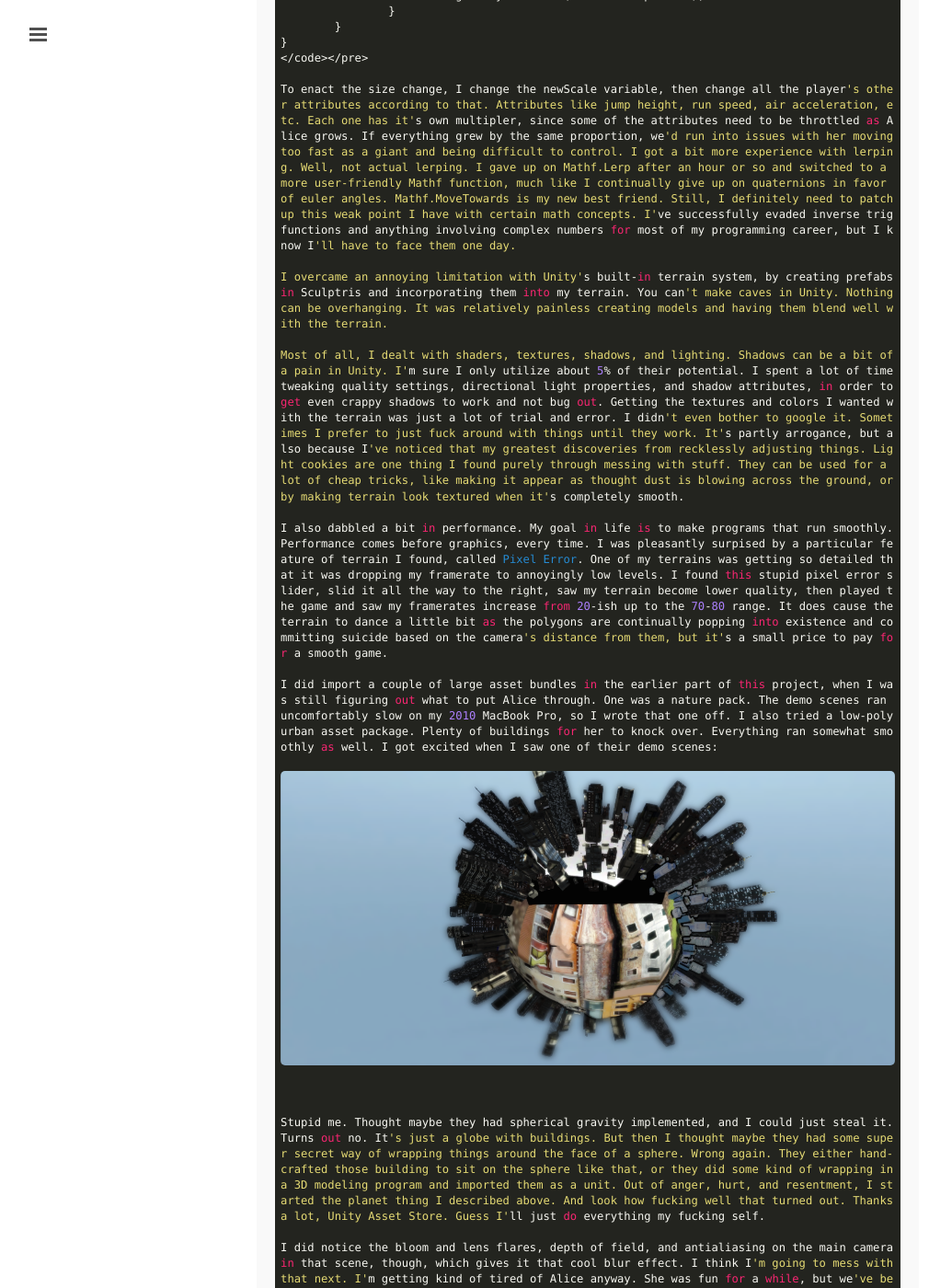
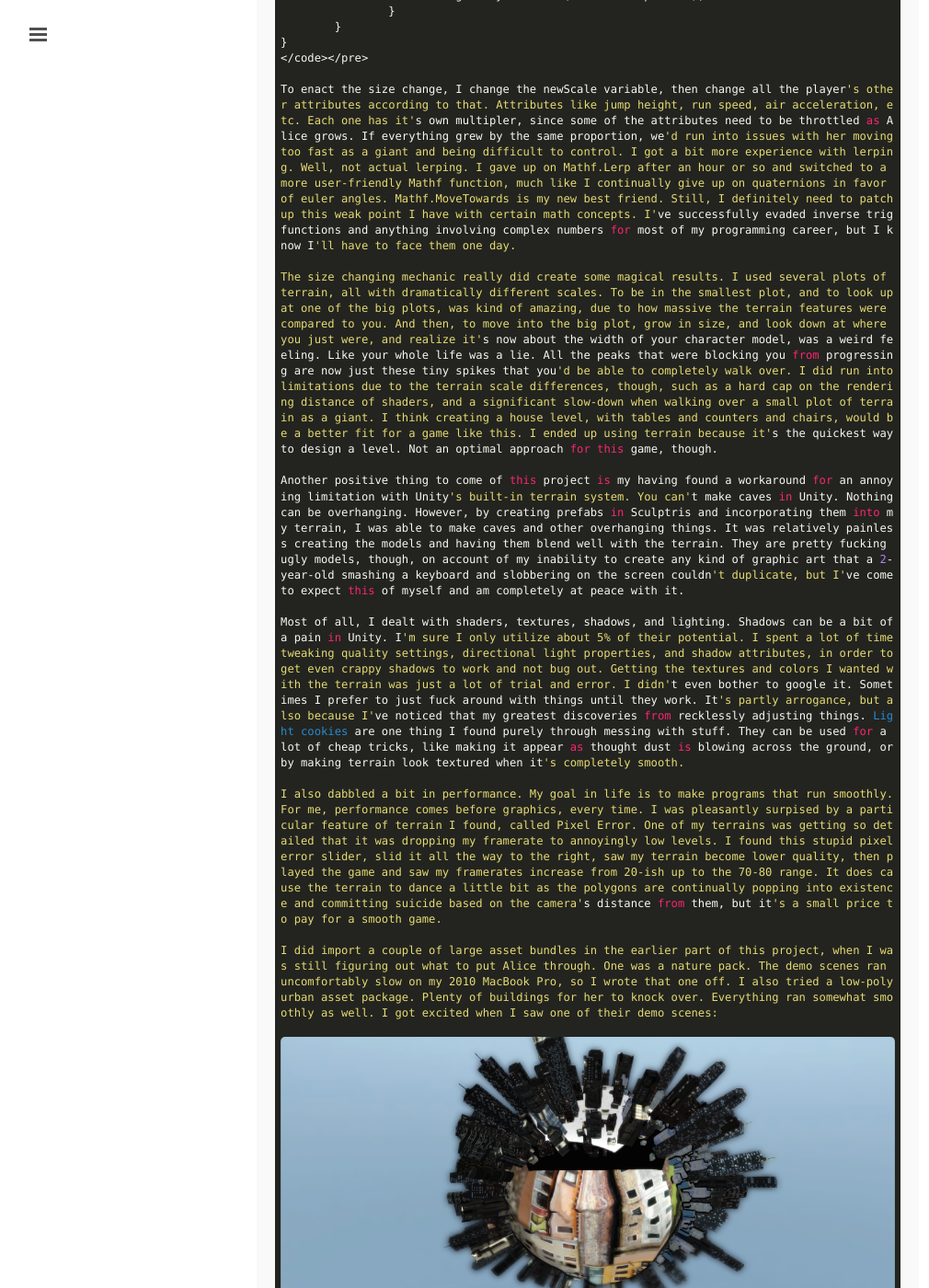
Before and after one commit to apiotrow/apiotrow.github.io, a Jekyll site: the page built from _posts/2014-09-05-Alice.md, in a window 1280 px wide and 1400 px high, scrolled down 4503 px. Shown: the whole window at 92% size, without its empty margins (1-1011 px from the left). Built offline with Jekyll 4.4.1, drawn with Linux system fonts in a browser that asks for light colours; Markdown is read by kramdown in place of the engine named in the settings; some of the changed text lies outside the part shown.

Commit message:
2014-09-05 post

```diff
--- a/_posts/2014-09-05-Alice.md
+++ b/_posts/2014-09-05-Alice.md
@@ -190,16 +190,18 @@
 
 To enact the size change, I change the newScale variable, then change all the player's other attributes according to that. Attributes like jump height, run speed, air acceleration, etc. Each one has it's own multipler, since some of the attributes need to be throttled as Alice grows. If everything grew by the same proportion, we'd run into issues with her moving too fast as a giant and being difficult to control. I got a bit more experience with lerping. Well, not actual lerping. I gave up on Mathf.Lerp after an hour or so and switched to a more user-friendly Mathf function, much like I continually give up on quaternions in favor of euler angles. <a href="http://docs.unity3d.com/ScriptReference/Mathf.MoveTowards.html">Mathf.MoveTowards</a> is my new best friend. Still, I definitely need to patch up this weak point I have with certain math concepts. I've successfully evaded inverse trig functions and anything involving complex numbers for most of my programming career, but I know I'll have to face them one day.
 
-I overcame an annoying limitation with Unity's built-in terrain system, by creating prefabs in Sculptris and incorporating them into my terrain. You can't make caves in Unity. Nothing can be overhanging. It was relatively painless creating models and having them blend well with the terrain.
+The size changing mechanic really did create some magical results. I used several plots of terrain, all with dramatically different scales. To be in the smallest plot, and to look up at one of the big plots, was kind of amazing, due to how massive the terrain features were compared to you. And then, to move into the big plot, grow in size, and look down at where you just were, and realize it's now about the width of your character model, was a weird feeling. Like your whole life was a lie. All the peaks that were blocking you from progressing are now just these tiny spikes that you'd be able to completely walk over. I did run into limitations due to the terrain scale differences, though, such as a hard cap on the rendering distance of shaders, and a significant slow-down when walking over a small plot of terrain as a giant. I think creating a house level, with tables and counters and chairs, would be a better fit for a game like this. I ended up using terrain because it's the quickest way to design a level. Not an optimal approach for this game, though.
+
+Another positive thing to come of this project is my having found a workaround for an annoying limitation with Unity's built-in terrain system. You can't make caves in Unity. Nothing can be overhanging. However, by creating prefabs in Sculptris and incorporating them into my terrain, I was able to make caves and other overhanging things. It was relatively painless creating the models and having them blend well with the terrain. They are pretty fucking ugly models, though, on account of my inability to create any kind of graphic art that a 2-year-old smashing a keyboard and slobbering on the screen couldn't duplicate, but I've come to expect this of myself and am completely at peace with it.
 
 Most of all, I dealt with shaders, textures, shadows, and lighting. Shadows can be a bit of a pain in Unity. I'm sure I only utilize about 5% of their potential. I spent a lot of time tweaking quality settings, directional light properties, and shadow attributes, in order to get even crappy shadows to work and not bug out. Getting the textures and colors I wanted with the terrain was just a lot of trial and error. I didn't even bother to google it. Sometimes I prefer to just fuck around with things until they work. It's partly arrogance, but also because I've noticed that my greatest discoveries from recklessly adjusting things. <a href="http://docs.unity3d.com/ScriptReference/Light-cookie.html">Light cookies</a> are one thing I found purely through messing with stuff. They can be used for a lot of cheap tricks, like making it appear as thought dust is blowing across the ground, or by making terrain look textured when it's completely smooth.
 
-I also dabbled a bit in performance. My goal in life is to make programs that run smoothly. Performance comes before graphics, every time. I was pleasantly surpised by a particular feature of terrain I found, called <a href="http://docs.unity3d.com/ScriptReference/Terrain-heightmapPixelError.html">Pixel Error</a>. One of my terrains was getting so detailed that it was dropping my framerate to annoyingly low levels. I found this stupid pixel error slider, slid it all the way to the right, saw my terrain become lower quality, then played the game and saw my framerates increase from 20-ish up to the 70-80 range. It does cause the terrain to dance a little bit as the polygons are continually popping into existence and committing suicide based on the camera's distance from them, but it's a small price to pay for a smooth game.
+I also dabbled a bit in performance. My goal in life is to make programs that run smoothly. For me, performance comes before graphics, every time. I was pleasantly surpised by a particular feature of terrain I found, called <a href="http://docs.unity3d.com/ScriptReference/Terrain-heightmapPixelError.html">Pixel Error</a>. One of my terrains was getting so detailed that it was dropping my framerate to annoyingly low levels. I found this stupid pixel error slider, slid it all the way to the right, saw my terrain become lower quality, then played the game and saw my framerates increase from 20-ish up to the 70-80 range. It does cause the terrain to dance a little bit as the polygons are continually popping into existence and committing suicide based on the camera's distance from them, but it's a small price to pay for a smooth game.
 
 I did import a couple of large asset bundles in the earlier part of this project, when I was still figuring out what to put Alice through. One was a nature pack. The demo scenes ran uncomfortably slow on my 2010 MacBook Pro, so I wrote that one off. I also tried a low-poly urban asset package. Plenty of buildings for her to knock over. Everything ran somewhat smoothly as well. I got excited when I saw one of their demo scenes:
 
 <img src="/assets/2014-09-05/screen3.png">
 
-Stupid me. Thought maybe they had spherical gravity implemented, and I could just steal it. Turns out no. It's just a globe with buildings. But then I thought maybe they had some super secret way of wrapping things around the face of a sphere. Wrong again. They either hand-crafted those building to sit on the sphere like that, or they did some kind of wrapping in a 3D modeling program and imported them as a unit. Out of anger, hurt, and resentment, I started the planet thing I described above. And look how fucking well that turned out. Thanks a lot, Unity Asset Store. Guess I'll just do everything my fucking self.
+Stupid me. Thought maybe they had spherical gravity implemented, and I could just steal it. Turns out no. It's just a globe with buildings. But then I thought maybe they had some super secret way of wrapping things around the face of a sphere. Wrong again. They either hand-crafted those building to sit on the sphere like that, or they did some kind of wrapping in a 3D modeling program and imported them as a unit. Out of anger, hurt, and resentment, I started the planet thing I described above. And look how fucking well that turned out. Thanks a lot, Unity Asset Store. Guess I'll just do everything my god damned self.
 
 I did notice the bloom and lens flares, depth of field, and antialiasing on the main camera in that scene, though, which gives it that cool blur effect. I think I'm going to mess with that next. I'm getting kind of tired of Alice anyway. She was fun for a while, but we've been moving in different directions lately. Plus she has a bad habit of falling through the terrain when her capsule collider increases in size and clips through the mesh. It was cute the first few times, but it wore thin pretty fucking quickly.
```
